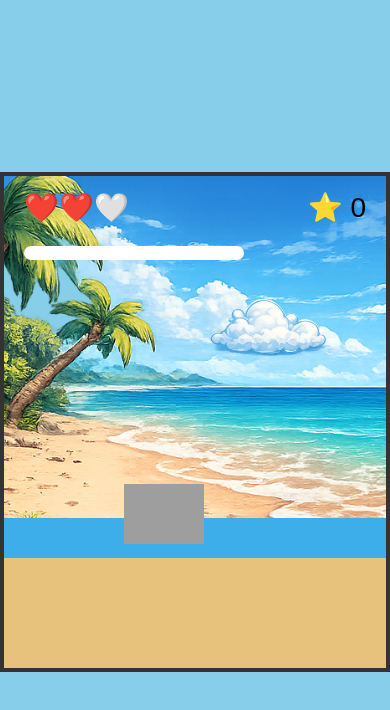
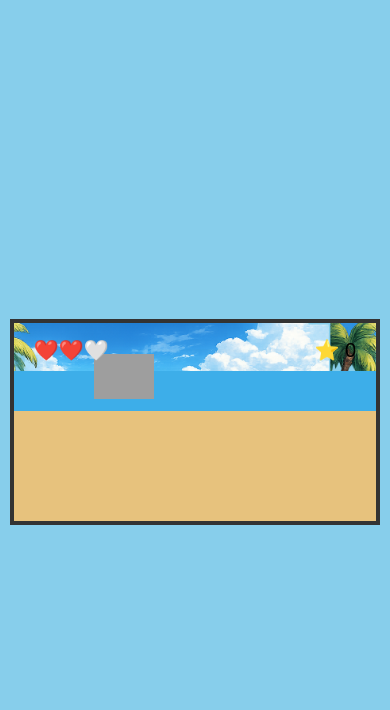
Before and after one commit to mikijano2010-arch/Seals-Run, a plain HTML site: page index.html in a window 390 px wide. Both pictures are taken after a click on the button "▶ JUGAR". Drawn offline with Linux system fonts and the light colour scheme; grey boxes are pictures that could not be loaded.

Commit message:
Update style.css

```diff
--- a/css/style.css
+++ b/css/style.css
@@ -15,10 +15,12 @@
 
 #game{
     position:relative;
-    width:100%;
+
+    width:95vw;
     max-width:900px;
-    height:500px;
-    margin:auto;
+
+    aspect-ratio:9/5;
+
     overflow:hidden;
 
     background-image:url("../assets/images/background/background.png");
@@ -393,3 +395,37 @@
     transform:scale(1.05);
 
 }
+
+@media (max-width: 768px){
+
+    #hud{
+        font-size:20px;
+    }
+
+    #progress{
+        width:150px;
+        height:10px;
+    }
+
+    #seal{
+        width:60px;
+        height:60px;
+        left:80px;
+    }
+
+    #rock{
+        width:45px;
+        height:45px;
+    }
+
+    #cloud1{
+        width:90px;
+        height:40px;
+    }
+
+    #cloud2{
+        width:120px;
+        height:50px;
+    }
+
+}
```
